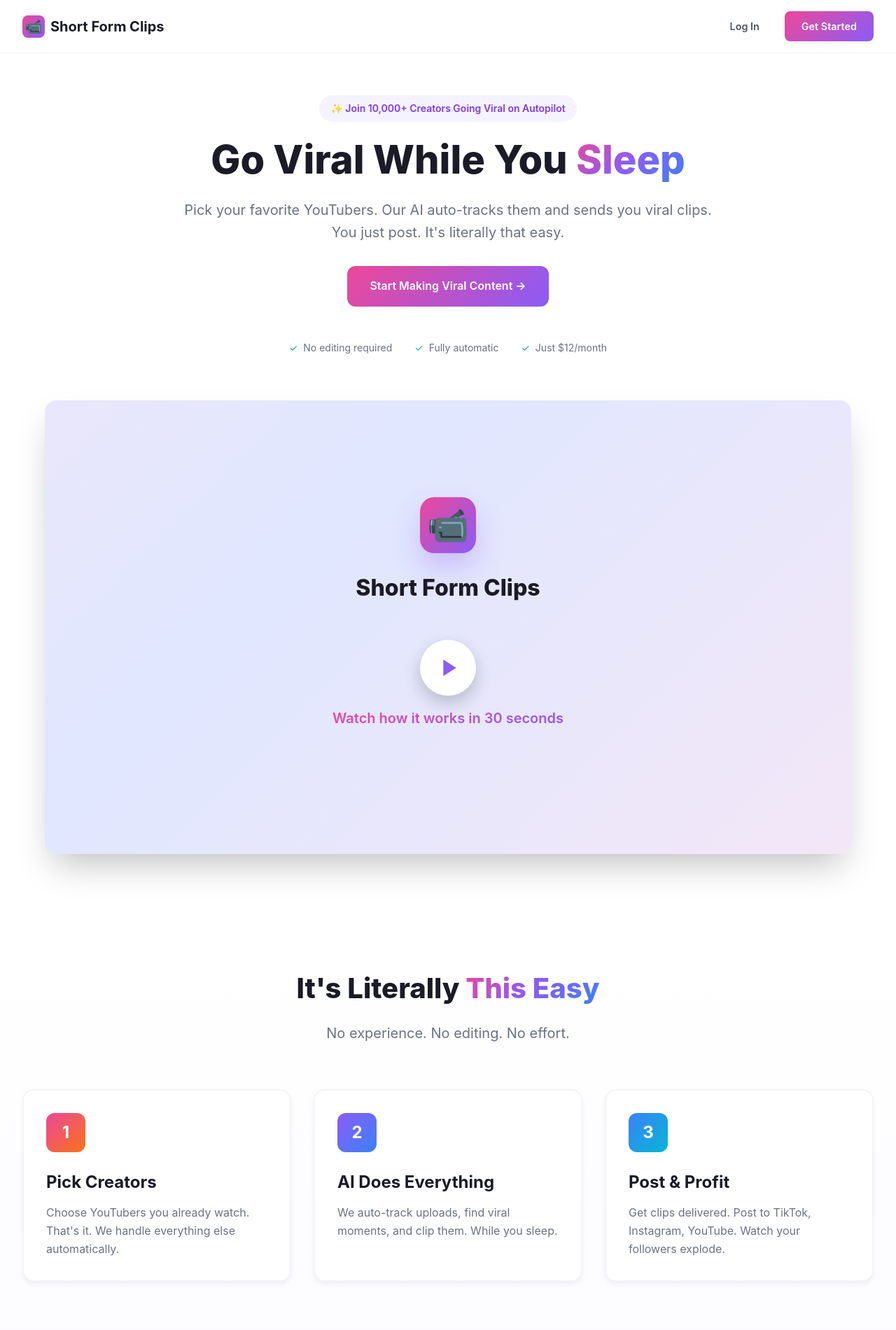
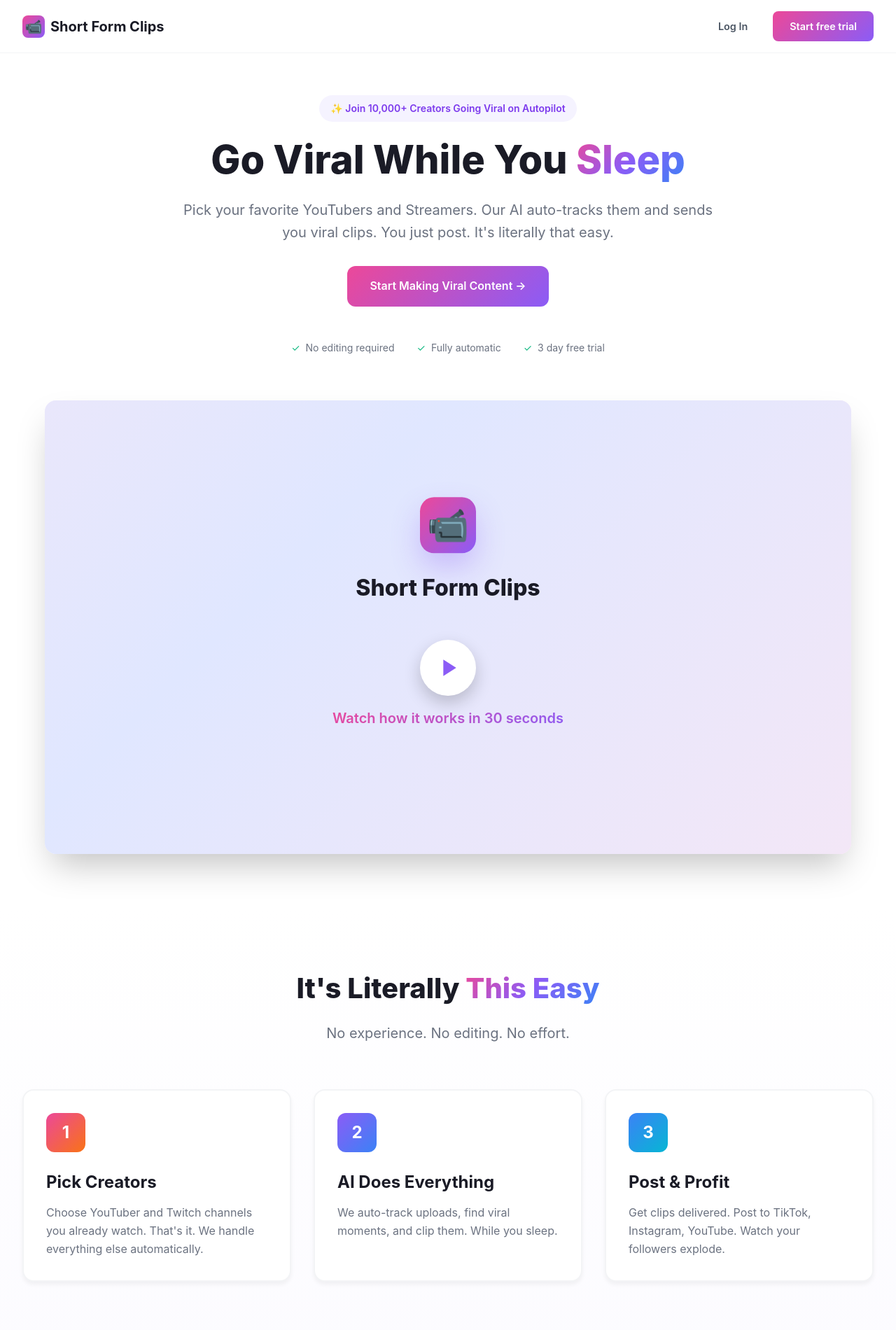
Before and after one commit to ruebenmarcustauk/shortformclips-landing, a plain HTML site: page index.html in a window 1280 px wide. Shown: the top 1900 px of the page at 70% size. Drawn offline with Linux system fonts and the light colour scheme.

Commit message:
Update landing page with free trial messaging

```diff
--- a/index.html
+++ b/index.html
@@ -891,7 +891,7 @@
             </div>
             <div class="nav-buttons">
                 <a href="https://app.shortformclips.com/auth/login" class="btn btn-login">Log In</a>
-                <a href="https://app.shortformclips.com/auth/signup" class="btn btn-primary">Get Started</a>
+                <a href="https://app.shortformclips.com/auth/signup" class="btn btn-primary">Start free trial</a>
             </div>
         </div>
     </nav>
@@ -906,7 +906,7 @@
             </h1>
 
             <p>
-                Pick your favorite YouTubers. Our AI auto-tracks them and sends you viral clips. You just post. It's literally that easy.
+                Pick your favorite YouTubers and Streamers. Our AI auto-tracks them and sends you viral clips. You just post. It's literally that easy.
             </p>
 
             <div class="hero-buttons">
@@ -926,7 +926,7 @@
                 </div>
                 <div class="hero-feature">
                     <span class="check-icon">✓</span>
-                    <span>Just $12/month</span>
+                    <span>3 day free trial</span>
                 </div>
             </div>
         </div>
@@ -966,7 +966,7 @@
             <div class="step step-1">
                 <div class="step-number">1</div>
                 <h3>Pick Creators</h3>
-                <p>Choose YouTubers you already watch. That's it. We handle everything else automatically.</p>
+                <p>Choose YouTuber and Twitch channels you already watch. That's it. We handle everything else automatically.</p>
             </div>
 
             <div class="step step-2">
@@ -1093,7 +1093,7 @@
         <p>Join 10,000+ creators making viral content on autopilot. Just $12/month.</p>
 
         <a href="https://app.shortformclips.com/auth/signup" class="btn btn-primary btn-large">
-            Start Creating - $12/Month
+            Start Creating for free
         </a>
         <p style="margin-top: 1rem; font-size: 0.875rem; color: #6b7280;">Cancel anytime. No questions asked.</p>
 
@@ -1104,7 +1104,7 @@
             </div>
             <div class="cta-stat">
                 <span class="check-icon">✓</span>
-                <span>Less than 2 coffees/month</span>
+                <span>Track any creator</span>
             </div>
             <div class="cta-stat">
                 <span class="check-icon">✓</span>
```
